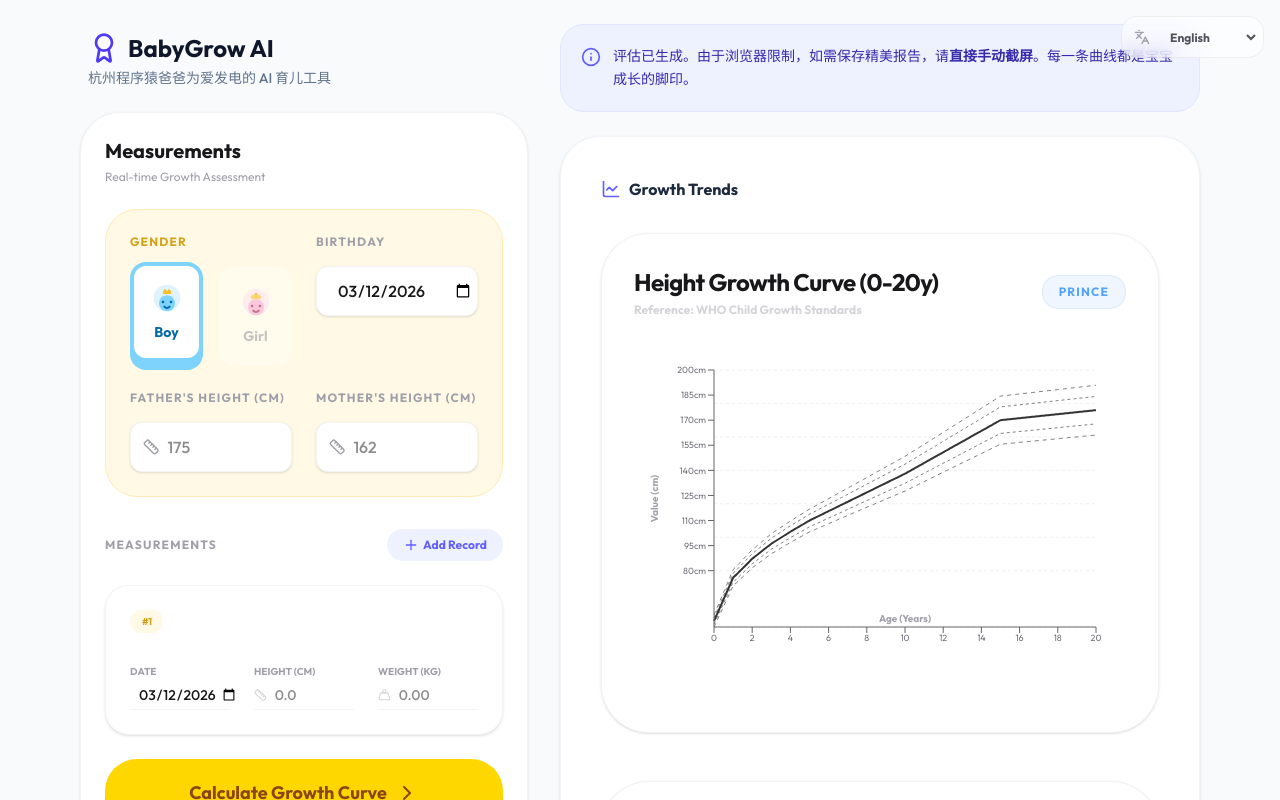
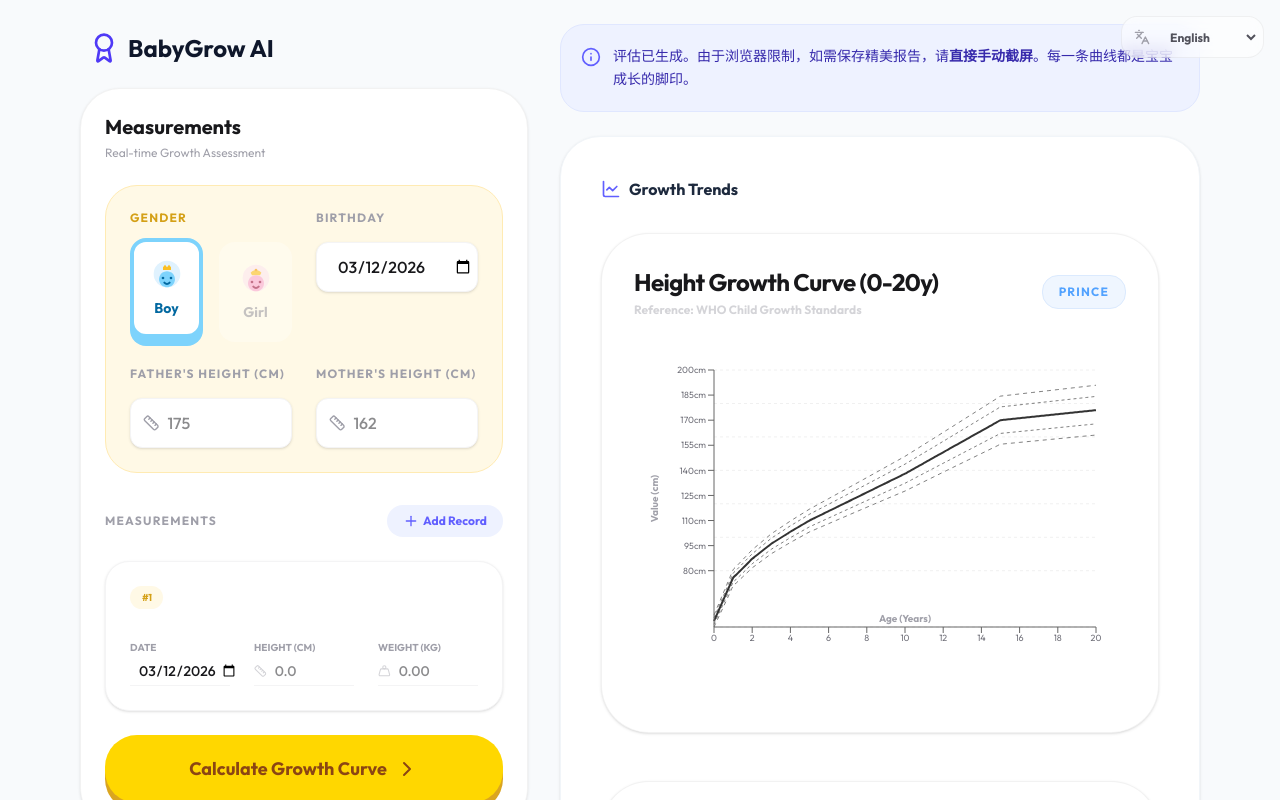
Before and after one commit to guyue2100/MyGrowthDashboard, a React (Vite) app: page / in a window 1280 px wide. Shown: the top 800 px of the page. Built offline with nearby package versions, Linux system fonts and the light colour scheme.

Commit message:
Update App.tsx

```diff
--- a/src/App.tsx
+++ b/src/App.tsx
@@ -62,7 +62,7 @@ export default function App() {
                 <Award className="w-8 h-8 text-indigo-600" />
                 BabyGrow AI
               </h1>
-              <p className="text-slate-500 text-sm mt-1 font-medium">杭州程序猿爸爸为爱发电的 AI 育儿工具</p>
+              <p className="text-slate-500 text-sm mt-1 font-medium"></p>
             </div>
             <GrowthAssessmentForm initialData={assessmentData} onSubmit={handleAssessmentSubmit} />
           </div>
```
